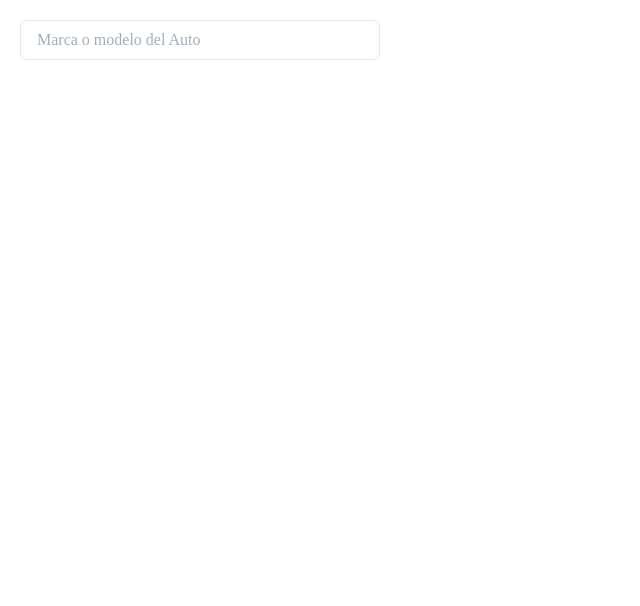
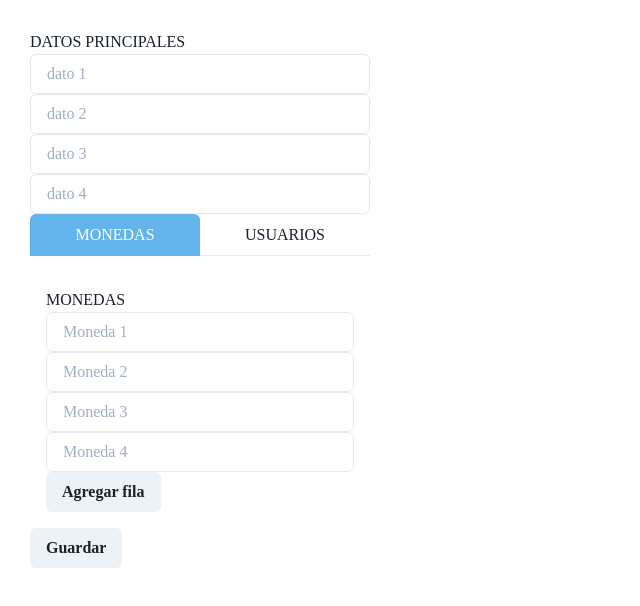
Before and after one commit to FrancoGarzon99/NextJs-Learning, a Next.js app: page / in a window 1280 px wide. Shown: the top 606 px of the page, without its empty margins (0-640 px from the left). Built offline with nearby package versions, Linux system fonts and the light colour scheme.

Commit message:
Form test

```diff
--- /dev/null
+++ b/components/Form/FormBoxes.tsx
@@ -0,0 +1,91 @@
+import React from "react";
+import {
+  Input,
+  Box,
+  Text,
+  Tabs,
+  Tab,
+  TabList,
+  TabPanel,
+  TabPanels,
+  Button,
+} from "@chakra-ui/react";
+import { useFormContext } from "react-hook-form";
+
+const FormBoxes = (): JSX.Element => {
+  const { register, formState } = useFormContext();
+  const [indexes, setIndexes] = React.useState([]);
+  const [counter, setCounter] = React.useState(0);
+
+  const addFriend = () => {
+    setIndexes((prevIndexes) => [...prevIndexes, counter]);
+    setCounter((prevCounter) => prevCounter + 1);
+  };
+
+  return (
+    <Tabs isFitted variant="enclosed">
+      <TabList mb="1em">
+        <Tab _selected={{ color: "white", bg: "blue.300" }}>MONEDAS</Tab>
+        <Tab _selected={{ color: "white", bg: "blue.300" }}>USUARIOS</Tab>
+      </TabList>
+      {/* MONEDAS */}
+      <TabPanels>
+        <TabPanel>
+          <Box>
+            <Text>MONEDAS</Text>
+            <Input
+              {...register("monedasExamples.moneda1", { required: true })}
+              placeholder="Moneda 1 "
+            />
+            {formState.errors.monedasExamples?.moneda1 && <span>Moneda 1 es requerido</span>}
+            <Input
+              {...register("monedasExamples.moneda2", { required: true })}
+              placeholder="Moneda 2 "
+            />
+            {formState.errors.monedasExamples?.moneda2 && <span>Moneda 2 es requerido</span>}
+
+            <Input
+              {...register("monedasExamples.moneda3", { required: true })}
+              placeholder="Moneda 3"
+            />
+            {formState.errors.monedasExamples?.moneda3 && <span>Moneda 3 es requerido</span>}
+
+            <Input
+              {...register("monedasExamples.moneda4", { required: true })}
+              placeholder="Moneda 4"
+            />
+            {formState.errors.monedasExamples?.moneda4 && <span>Moneda 4 es requerido</span>}
+            {indexes.map((fila) => {
+              return (
+                <Box key={fila}>
+                  <Input {...register(`monedasExamples.fila${fila}`)} placeholder={`fila${fila}`} />
+                </Box>
+              );
+            })}
+          </Box>
+          <Button type="button" onClick={addFriend}>
+            Agregar fila
+          </Button>
+        </TabPanel>
+        {/* USUARIOS */}
+        <TabPanel>
+          <Box>
+            <Text>USUARIOS</Text>
+            <Input {...register("usersExamples.user1", { required: true })} placeholder="user 1" />
+            {formState.errors.usersExamples?.user1 && <span>User 1 es requerido</span>}
+            <Input {...register("usersExamples.user2", { required: true })} placeholder="user 2" />
+            {formState.errors.usersExamples?.user2 && <span>User 2 es requerido</span>}
+
+            <Input {...register("usersExamples.user3", { required: true })} placeholder="user 3" />
+            {formState.errors.usersExamples?.user3 && <span>User 3 es requerido</span>}
+
+            <Input {...register("usersExamples.user4", { required: true })} placeholder="user 4" />
+            {formState.errors.usersExamples?.user4 && <span>User 4 es requerido</span>}
+          </Box>
+        </TabPanel>
+      </TabPanels>
+    </Tabs>
+  );
+};
+
+export default FormBoxes;
--- /dev/null
+++ b/components/Form/FormDataMain.tsx
@@ -0,0 +1,24 @@
+import React from "react";
+import { Input, Box, Text } from "@chakra-ui/react";
+import { useFormContext } from "react-hook-form";
+const FormSecondary = (): JSX.Element => {
+  const { register, formState } = useFormContext();
+
+  return (
+    <Box>
+      <Text>DATOS PRINCIPALES</Text>
+      <Input {...register("dato1", { required: true })} placeholder="dato 1" />
+      {formState.errors.dato1 && <span>Dato 1 es requerido</span>}
+      <Input {...register("dato2", { required: true })} placeholder="dato 2" />
+      {formState.errors.dato2 && <span>Dato 2 es requerido</span>}
+
+      <Input {...register("dato3", { required: true })} placeholder="dato 3" />
+      {formState.errors.dato3 && <span>Dato 3 es requerido</span>}
+
+      <Input {...register("dato4", { required: true })} placeholder="dato 4" />
+      {formState.errors.dato4 && <span>Dato 4 es requerido</span>}
+    </Box>
+  );
+};
+
+export default FormSecondary;
--- /dev/null
+++ b/components/Form/FormMain.tsx
@@ -0,0 +1,29 @@
+import React from "react";
+import { useForm, SubmitHandler, FormProvider } from "react-hook-form";
+import { Box, Button } from "@chakra-ui/react";
+import FormDataMain from "./FormDataMain";
+import FormBoxes from "./FormBoxes";
+
+const FormMain = (): JSX.Element => {
+  const methods = useForm();
+
+  const onSubmit: SubmitHandler<any> = (data) => console.log(data);
+
+  return (
+    <Box p="30px" w="400px">
+      <FormProvider {...methods}>
+        <form onSubmit={methods.handleSubmit(onSubmit)}>
+          <Box>
+            <FormDataMain />
+          </Box>
+          <Box>
+            <FormBoxes />
+          </Box>
+          <Button type="submit">Guardar</Button>
+        </form>
+      </FormProvider>
+    </Box>
+  );
+};
+
+export default FormMain;
--- a/package.json
+++ b/package.json
@@ -17,7 +17,8 @@
     "next": "^10.0.0",
     "prettier": "^2.2.1",
     "react": "17.0.1",
-    "react-dom": "17.0.1"
+    "react-dom": "17.0.1",
+    "react-hook-form": "^7.7.1"
   },
   "devDependencies": {
     "@types/node": "^14.14.31",
--- a/pages/index.tsx
+++ b/pages/index.tsx
@@ -1,47 +1,12 @@
-import React from 'react';
-import Layout from '../components/Layout';
-import { Box, InputGroup, Input } from '@chakra-ui/react';
-import { useRouter } from 'next/dist/client/router';
-// import HomeContainer from '../components/Home/HomeContainer';
+import React from "react";
+import FormMain from "../components/Form/FormMain";
 
-const Home = (): JSX.Element => {
-  const router = useRouter();
-  const [dataInput, setDataInput] = React.useState('');
-  const [dataInputStorage, setDataInputStorage] = React.useState<any>('');
-
-  React.useEffect(() => {
-    const dataSearch = localStorage.getItem('DataInput');
-
-    setDataInputStorage(dataSearch);
-  }, []);
-
+const Index = (): JSX.Element => {
   return (
-    <>
-      <Layout>
-        <Box p="20px" w="400px">
-          <form
-            onSubmit={(e) => {
-              e.preventDefault();
-              router.push({
-                pathname: '/buscar',
-                query: { busqueda: dataInput || dataInputStorage },
-              });
-              localStorage.setItem('DataInput', JSON.stringify(dataInput));
-            }}
-          >
-            <InputGroup>
-              <Input
-                placeholder="Marca o modelo del Auto"
-                onChange={(e) => setDataInput(e.target.value)}
-              />
-            </InputGroup>
-          </form>
-        </Box>
-        {/* <Link as={`/buscar/${dataInput}`} href="/buscar/[id]"></Link> */}
-        {/* <HomeContainer /> */}
-      </Layout>
-    </>
+    <div>
+      <FormMain />
+    </div>
   );
 };
 
-export default Home;
+export default Index;
```
Also changed, not shown: .eslintrc.json, 2 other files (tests, documents, lock files or other folders).
